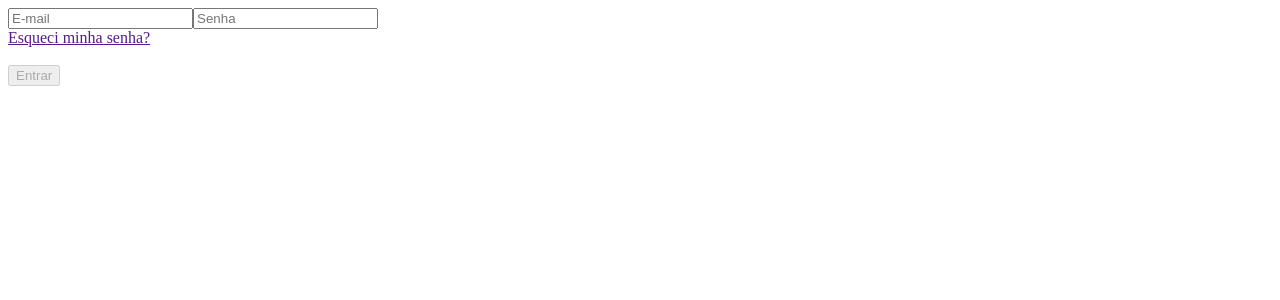
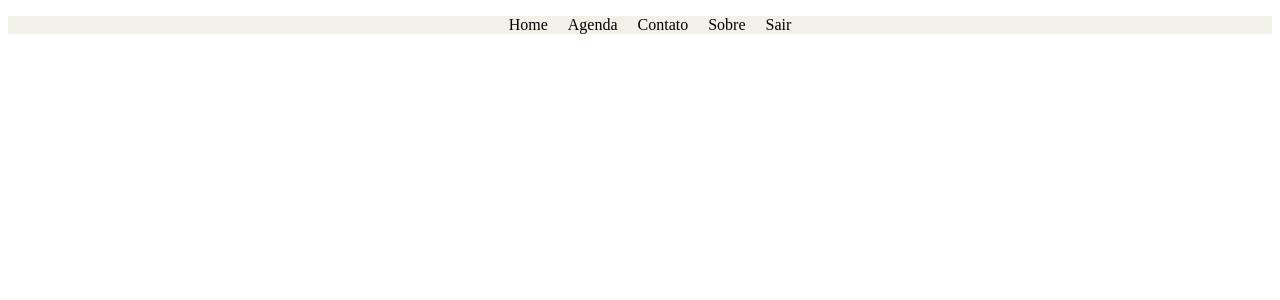
Before and after one commit to Matheus12Santos/PW3-MajorBeat, an Angular app: page / in a window 1280 px wide. Shown: the top 300 px of the page. Built offline with nearby package versions, Linux system fonts and the light colour scheme.

Commit message:
Feat: Header feito

```diff
--- a/src/app/app.component.html
+++ b/src/app/app.component.html
@@ -1,3 +1,5 @@
-<app-login></app-login>
+<app-header></app-header>
+<!-- <app-login></app-login> -->
 <!-- <app-home></app-home> -->
 <!-- <app-sobre></app-sobre> -->
+<!-- <app-contato></app-contato> -->
--- a/src/app/app.component.ts
+++ b/src/app/app.component.ts
@@ -2,10 +2,12 @@ import { Component } from '@angular/core';
 import { LoginComponent } from "./login/login.component";
 import { HomeComponent } from "./home/home.component";
 import { SobreComponent } from "./sobre/sobre.component";
+import { ContatoComponent } from "./contato/contato.component";
+import { HeaderComponent } from "./header/header.component";
 
 @Component({
   selector: 'app-root',
-  imports: [LoginComponent, HomeComponent, SobreComponent],
+  imports: [LoginComponent, HomeComponent, SobreComponent, ContatoComponent, HeaderComponent],
   templateUrl: './app.component.html',
   styleUrl: './app.component.css'
 })
--- a/src/app/contato/contato.component.html
+++ b/src/app/contato/contato.component.html
@@ -1 +1,7 @@
-<p>contato works!</p>
+<h1>Nosso Contato</h1>
+
+<p>Matheus Santos Vieira <br>RM: 231104</p>
+<a href="https://github.com/Matheus12Santos">Matheus12Santos</a>
+
+<p>Gabriel Whanderson Silva de Castro <br>RM: 231083</p>
+<a href="https://github.com/GabrielWhanderson">GabrielWhanderson</a>
--- a/src/app/header/header.component.css
+++ b/src/app/header/header.component.css
@@ -0,0 +1,17 @@
+#header {
+    background-color: #F2F1E8;
+    margin: 0;
+    padding: 0;
+    box-sizing: border-box;
+}
+
+#header ul {
+    display: flex;
+    justify-content: center;
+    padding: 0;
+}
+
+#header ul li {
+    list-style: none;
+    padding-left: 20px;
+}
--- a/src/app/header/header.component.html
+++ b/src/app/header/header.component.html
@@ -1,4 +1,4 @@
-<header>
+<div id="header">
   <ul>
     <li>Home</li>
     <li>Agenda</li>
@@ -6,4 +6,4 @@
     <li>Sobre</li>
     <li>Sair</li>
   </ul>
-</header>
+</div>
```
